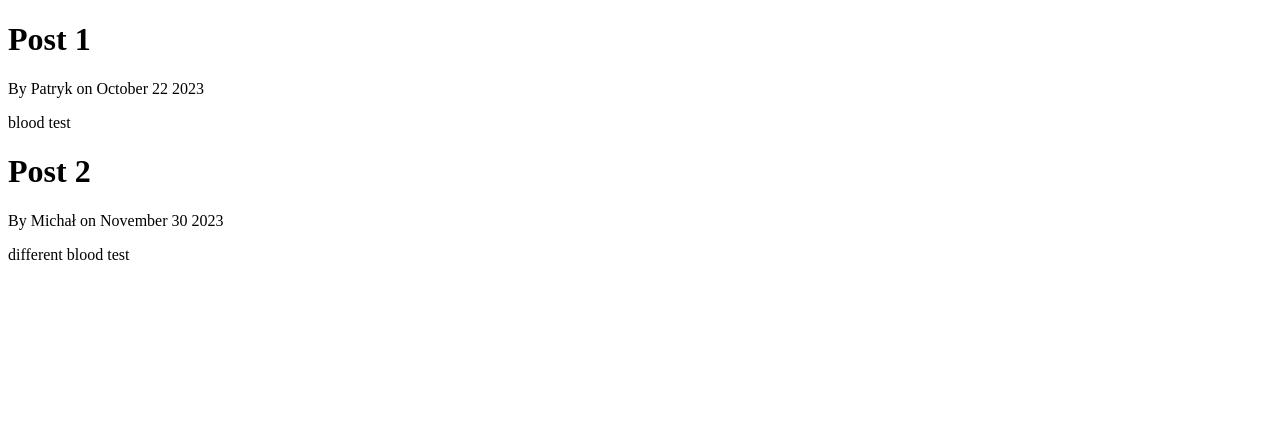
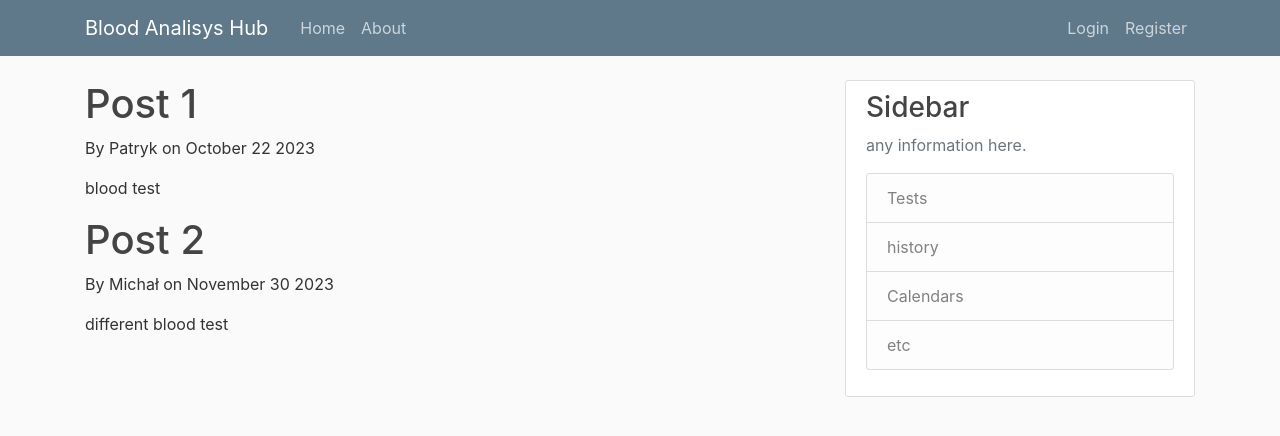
Before and after one commit to Connoisseur01/BloodAnalysis_Hub, a Flask app: page / in a window 1280 px wide. Shown: the top 436 px of the page. Run offline with Flask 3, Linux system fonts and the light colour scheme; some libraries are stand-ins or nearby versions.

Commit message:
Add initial bootstrap styles

```diff
--- a/app.py
+++ b/app.py
@@ -1,4 +1,4 @@
-from flask import Flask, render_template
+from flask import Flask, render_template, url_for
 
 app = Flask(__name__)
 
--- /dev/null
+++ b/static/main.css
@@ -0,0 +1,80 @@
+body {
+    background: #fafafa;
+    color: #333333;
+    margin-top: 5rem;
+  }
+
+  h1, h2, h3, h4, h5, h6 {
+    color: #444444;
+  }
+
+  .bg-steel {
+    background-color: #5f788a;
+  }
+
+  .site-header .navbar-nav .nav-link {
+    color: #cbd5db;
+  }
+
+  .site-header .navbar-nav .nav-link:hover {
+    color: #ffffff;
+  }
+
+  .site-header .navbar-nav .nav-link.active {
+    font-weight: 500;
+  }
+
+  .content-section {
+    background: #ffffff;
+    padding: 10px 20px;
+    border: 1px solid #dddddd;
+    border-radius: 3px;
+    margin-bottom: 20px;
+  }
+
+  .article-title {
+    color: #444444;
+  }
+
+  a.article-title:hover {
+    color: #428bca;
+    text-decoration: none;
+  }
+
+  .article-content {
+    white-space: pre-line;
+  }
+
+  .article-img {
+    height: 65px;
+    width: 65px;
+    margin-right: 16px;
+  }
+
+  .article-metadata {
+    padding-bottom: 1px;
+    margin-bottom: 4px;
+    border-bottom: 1px solid #e3e3e3
+  }
+
+  .article-metadata a:hover {
+    color: #333;
+    text-decoration: none;
+  }
+
+  .article-svg {
+    width: 25px;
+    height: 25px;
+    vertical-align: middle;
+  }
+
+  .account-img {
+    height: 125px;
+    width: 125px;
+    margin-right: 20px;
+    margin-bottom: 16px;
+  }
+
+  .account-heading {
+    font-size: 2.5rem;
+  }
--- a/templates/layout.html
+++ b/templates/layout.html
@@ -3,6 +3,12 @@
    <head>
        <meta charset="utf-8">
        <meta http-equiv="X-UA-Compatible" content="IE=edge">
+
+         <!-- Bootstrap CSS -->
+        <link rel="stylesheet" href="https://maxcdn.bootstrapcdn.com/bootstrap/4.0.0/css/bootstrap.min.css" integrity="sha384-Gn5384xqQ1aoWXA+058RXPxPg6fy4IWvTNh0E263XmFcJlSAwiGgFAW/dAiS6JXm" crossorigin="anonymous">
+
+        <link rel="stylesheet" type="text/css" href="{{ url_for('static', filename='main.css') }}">
+
        {% if title %}
             <title>Blood Analisys Hub - {{ title }}</title>
         {% else %}
@@ -12,6 +18,53 @@
        <meta name="viewport" content="width=device-width, initial-scale=1">
    </head>
    <body>
-    {% block content %}{% endblock %}
+    <header class="site-header">
+        <nav class="navbar navbar-expand-md navbar-dark bg-steel fixed-top">
+          <div class="container">
+            <a class="navbar-brand mr-4" href="/">Blood Analisys Hub</a>
+            <button class="navbar-toggler" type="button" data-toggle="collapse" data-target="#navbarToggle" aria-controls="navbarToggle" aria-expanded="false" aria-label="Toggle navigation">
+              <span class="navbar-toggler-icon"></span>
+            </button>
+            <div class="collapse navbar-collapse" id="navbarToggle">
+              <div class="navbar-nav mr-auto">
+                <a class="nav-item nav-link" href="/">Home</a>
+                <a class="nav-item nav-link" href="/about">About</a>
+              </div>
+              <!-- Navbar Right Side -->
+              <div class="navbar-nav">
+                <a class="nav-item nav-link" href="/login">Login</a>
+                <a class="nav-item nav-link" href="/register">Register</a>
+              </div>
+            </div>
+          </div>
+        </nav>
+      </header>
+      <main role="main" class="container">
+        <div class="row">
+          <div class="col-md-8">
+            {% block content %}{% endblock %}
+          </div>
+          <div class="col-md-4">
+            <div class="content-section">
+              <h3>Sidebar</h3>
+              <p class='text-muted'>any information here.
+                <ul class="list-group">
+                  <li class="list-group-item list-group-item-light">Tests</li>
+                  <li class="list-group-item list-group-item-light">history</li>
+                  <li class="list-group-item list-group-item-light">Calendars</li>
+                  <li class="list-group-item list-group-item-light">etc</li>
+                </ul>
+              </p>
+            </div>
+          </div>
+        </div>
+      </main>
+
+
+      <!-- Optional JavaScript -->
+      <!-- jQuery first, then Popper.js, then Bootstrap JS -->
+      <script src="https://code.jquery.com/jquery-3.2.1.slim.min.js" integrity="sha384-KJ3o2DKtIkvYIK3UENzmM7KCkRr/rE9/Qpg6aAZGJwFDMVNA/GpGFF93hXpG5KkN" crossorigin="anonymous"></script>
+      <script src="https://cdnjs.cloudflare.com/ajax/libs/popper.js/1.12.9/umd/popper.min.js" integrity="sha384-ApNbgh9B+Y1QKtv3Rn7W3mgPxhU9K/ScQsAP7hUibX39j7fakFPskvXusvfa0b4Q" crossorigin="anonymous"></script>
+      <script src="https://maxcdn.bootstrapcdn.com/bootstrap/4.0.0/js/bootstrap.min.js" integrity="sha384-JZR6Spejh4U02d8jOt6vLEHfe/JQGiRRSQQxSfFWpi1MquVdAyjUar5+76PVCmYl" crossorigin="anonymous"></script>
    </body>
 </html>
```
